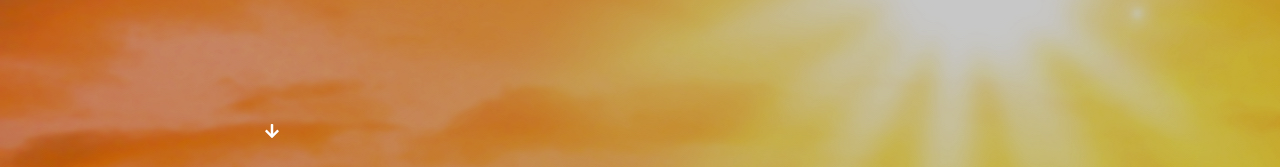
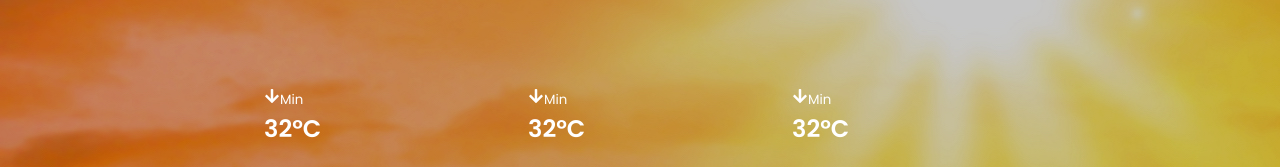
Before and after one commit to Luka-Gatkuoth/react-weather-app, a React (Create React App) app: page / in a window 1280 px wide. Shown: the part 630-797 px from the top of the page. Built offline with nearby package versions, Linux system fonts and the light colour scheme.

Commit message:
description styles

```diff
--- a/src/components/Description.jsx
+++ b/src/components/Description.jsx
@@ -1,5 +1,6 @@
 import React from 'react'
 import { FaArrowDown } from "react-icons/fa";
+import "./description.css"
 
 const Description = () => {
   return (
@@ -7,7 +8,23 @@ const Description = () => {
       <div className="card">
         <div className="description__card-icon">
         <FaArrowDown />
+        <small>Min</small>
         </div>
+        <h2>32°C</h2>
+      </div>
+      <div className="card">
+        <div className="description__card-icon">
+        <FaArrowDown />
+        <small>Min</small>
+        </div>
+        <h2>32°C</h2>
+      </div>
+      <div className="card">
+        <div className="description__card-icon">
+        <FaArrowDown />
+        <small>Min</small>
+        </div>
+        <h2>32°C</h2>
       </div>
     </div>
   )
--- a/src/components/description.css
+++ b/src/components/description.css
@@ -0,0 +1,5 @@
+.section__description{
+    display: grid;
+    grid-template-columns: repeat(3, 1fr);
+    gap: 2.5rem;
+}
```
